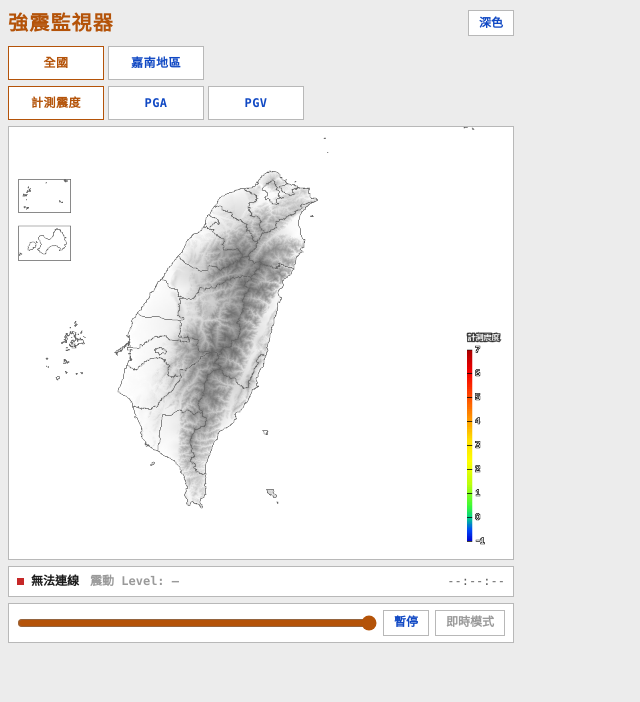
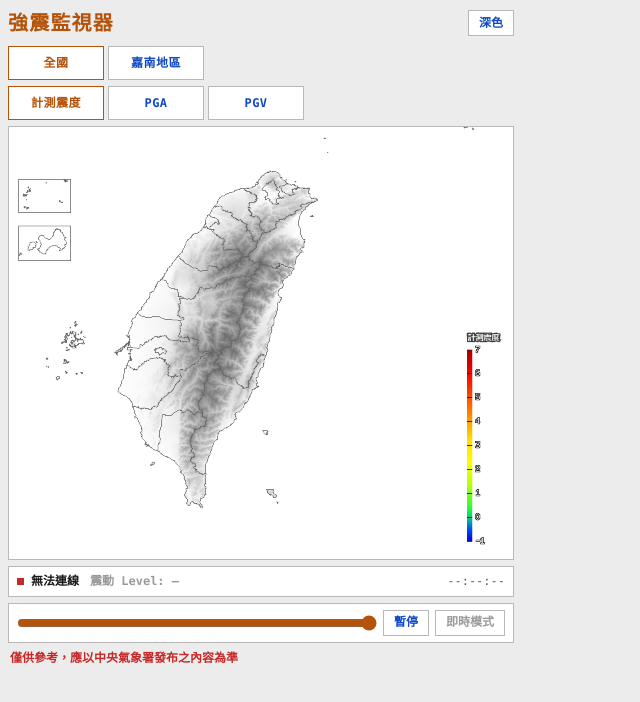
Before and after one commit to ExpTechTW/kmoni-tw, a React (Vite) app: page / in a window 1280 px wide. Shown: the top 702 px of the page, without its empty margins (0-640 px from the left). Built offline with nearby package versions, Linux system fonts and the light colour scheme; no server answers; the HTML template or start-up script is replaced by a standard one.

Commit message:
feat: disclaimer

```diff
--- a/src/App.tsx
+++ b/src/App.tsx
@@ -175,6 +175,8 @@ export default function App() {
           即時模式
         </button>
       </div>
+
+      <p className="disclaimer">僅供參考，應以中央氣象署發布之內容為準</p>
     </div>
   )
 }
--- a/src/index.css
+++ b/src/index.css
@@ -273,6 +273,12 @@ footer {
   cursor: pointer;
 }
 
+.disclaimer {
+  padding: 1px 2px 0;
+  color: var(--bad);
+  font-weight: 700;
+}
+
 @keyframes blink {
   50% {
     opacity: 0.25;
```
